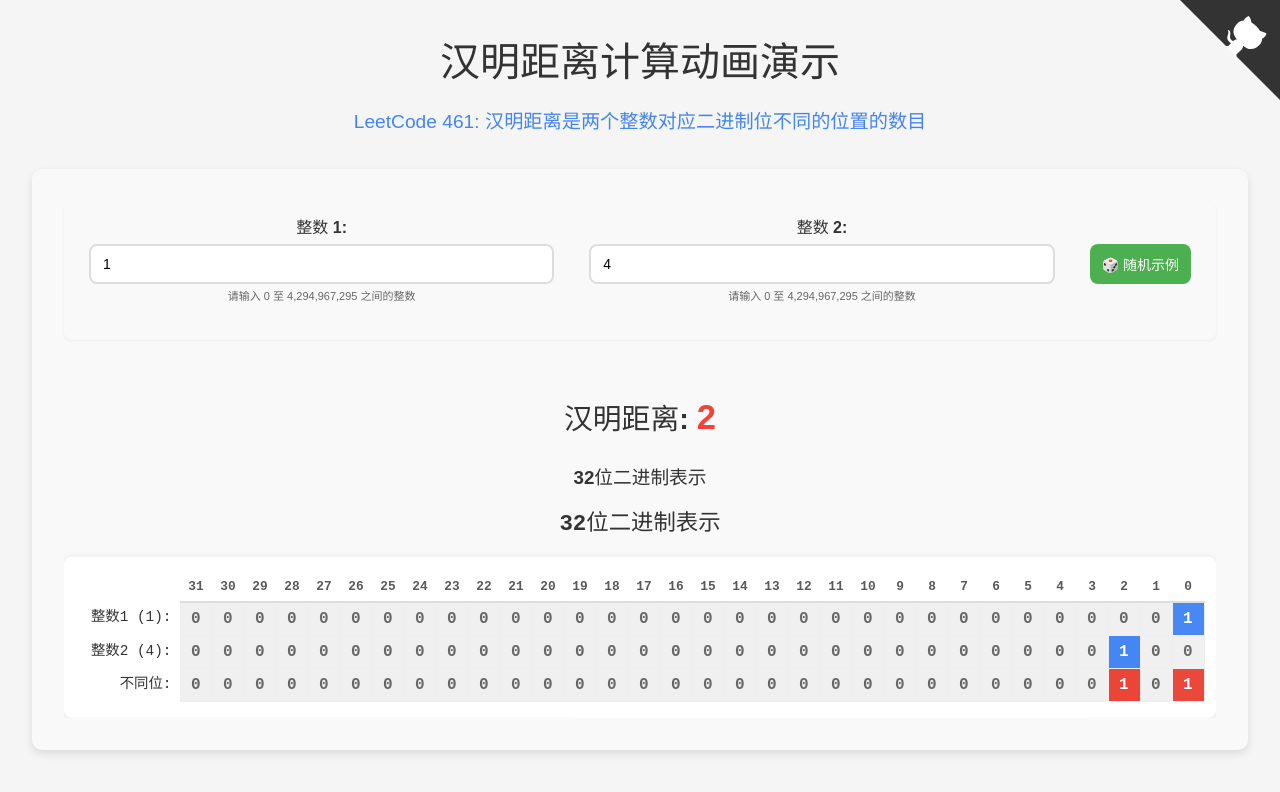
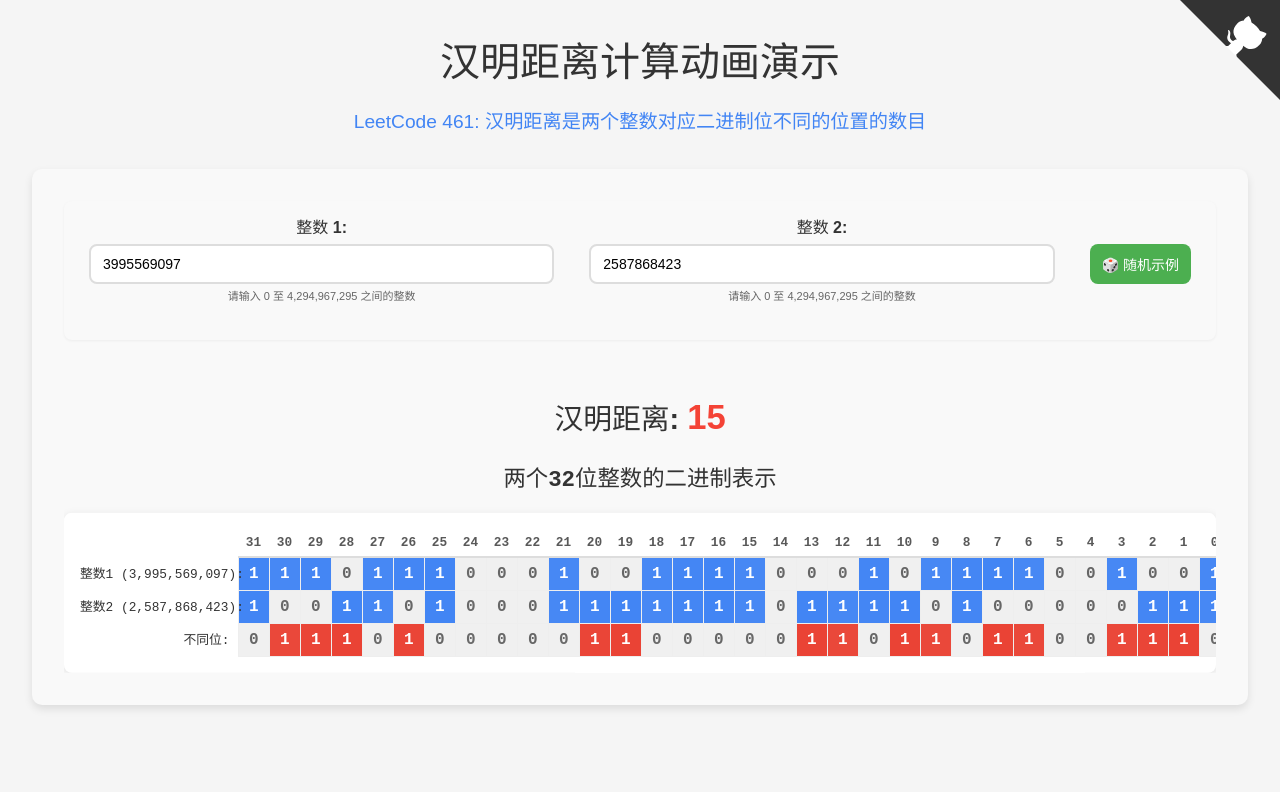
Before and after one commit to fuck-algorithm/leetcode-461-hamming-distance, a React (Vite) app: page / in a window 1280 px wide. Shown: the top 792 px of the page. Built offline with nearby package versions, Linux system fonts and the light colour scheme.

Commit message:
修改组件在加载时使用随机数字初始化输入框

```diff
--- a/src/components/BitTable.tsx
+++ b/src/components/BitTable.tsx
@@ -201,7 +201,7 @@ const BitTable: React.FC<BitTableProps> = ({ num1, num2 }) => {
 
   return (
     <div className={getTableClassNames()} ref={containerRef}>
-      <h3>32位二进制表示</h3>
+      <h3>两个32位整数的二进制表示</h3>
 
       <div className="bit-table-container" ref={tableContainerRef}>
         <table className="bit-table" style={{ tableLayout: 'fixed' }}>
--- a/src/components/HammingDistance.tsx
+++ b/src/components/HammingDistance.tsx
@@ -7,14 +7,23 @@ interface HammingDistanceProps {
   initialNum2?: number;
 }
 
+// 生成32位范围内的随机整数
+const generateRandomInt = (): number => {
+  return Math.floor(Math.random() * 4294967295); // 2^32 - 1
+};
+
 const HammingDistance: React.FC<HammingDistanceProps> = ({
-  initialNum1 = 1,
-  initialNum2 = 4,
+  initialNum1,
+  initialNum2,
 }) => {
-  const [num1, setNum1] = useState<number>(initialNum1);
-  const [num2, setNum2] = useState<number>(initialNum2);
-  const [num1Input, setNum1Input] = useState<string>(initialNum1.toString());
-  const [num2Input, setNum2Input] = useState<string>(initialNum2.toString());
+  // 如果未提供初始值，则生成随机数
+  const randomNum1 = initialNum1 ?? generateRandomInt();
+  const randomNum2 = initialNum2 ?? generateRandomInt();
+
+  const [num1, setNum1] = useState<number>(randomNum1);
+  const [num2, setNum2] = useState<number>(randomNum2);
+  const [num1Input, setNum1Input] = useState<string>(randomNum1.toString());
+  const [num2Input, setNum2Input] = useState<string>(randomNum2.toString());
   const [num1Error, setNum1Error] = useState<string>('');
   const [num2Error, setNum2Error] = useState<string>('');
   const [distance, setDistance] = useState<number | null>(null);
@@ -188,7 +197,6 @@ const HammingDistance: React.FC<HammingDistanceProps> = ({
         </h2>
 
         <div className="bit-visualization">
-          <h3>32位二进制表示</h3>
           <BitTable num1={num1} num2={num2} />
         </div>
       </div>
```
Also changed, not shown: 1 other file (tests, documents, lock files or other folders).
